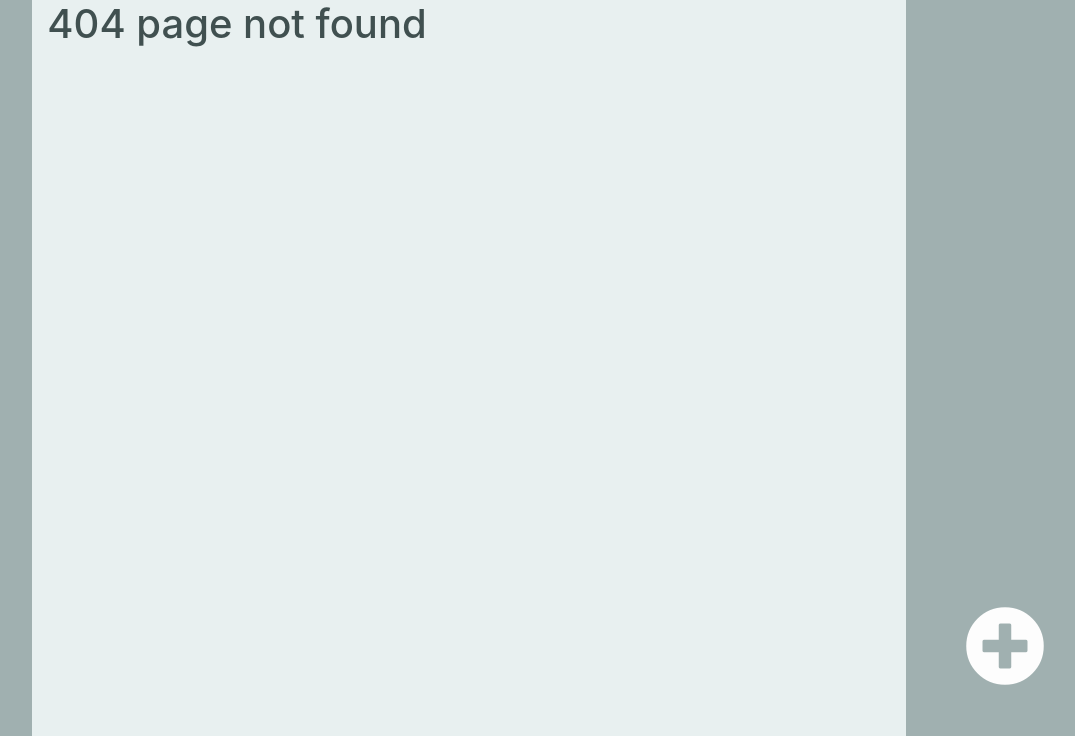
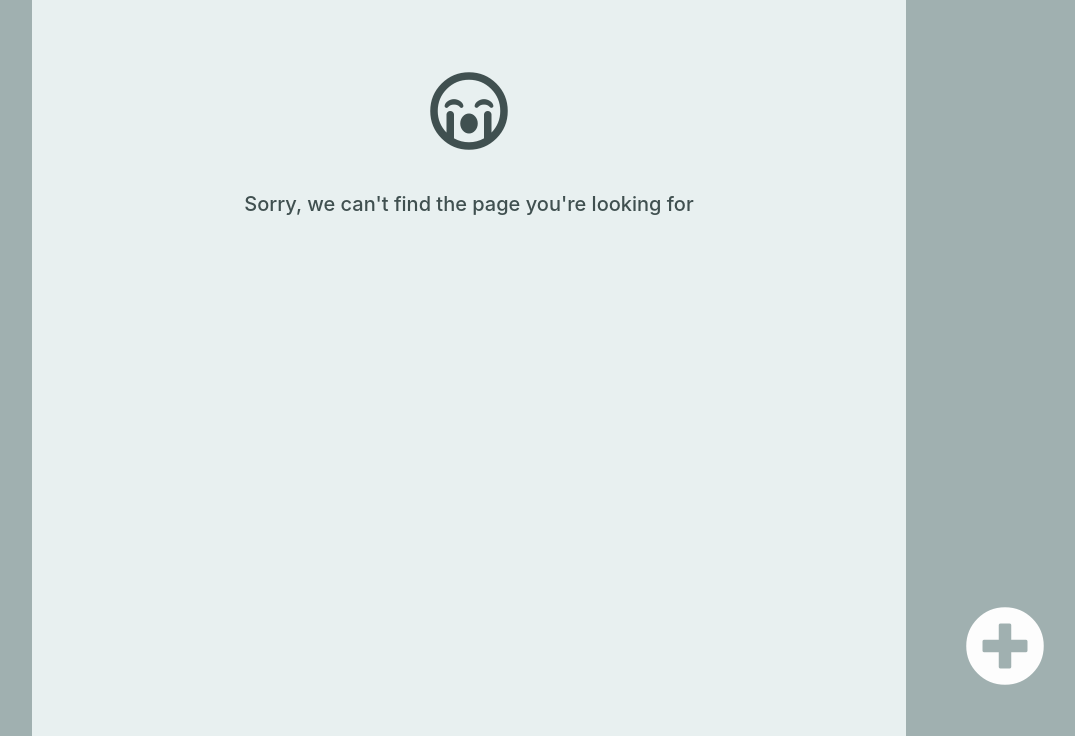
Before and after one commit to alvzed/stickling, a Flask app: page /404 in a window 1280 px wide. Shown: the part 74-810 px from the top of the page, without its empty margins (171-1246 px from the left). Run offline with Flask 2, Linux system fonts and the light colour scheme; some libraries are stand-ins or nearby versions.

Commit message:
add styling to 404-page

```diff
--- a/static/css/style.css
+++ b/static/css/style.css
@@ -422,3 +422,13 @@ p {
   width: 48%;
   margin-bottom: 1rem;
 }
+
+/* -------------- 404 page ------------- */
+#not_found {
+    margin: 8vh 0;
+}
+
+#not_found h1 {
+    font-size: 5rem;
+    margin-bottom: 4vh;
+}
--- a/templates/404.html
+++ b/templates/404.html
@@ -1,6 +1,9 @@
 {% extends 'base.html' %}
 {% block content %}
 
-  <h1>404 page not found</h1>
+<div class="text-center" id="not_found">
+  <h1><i class="far fa-sad-cry"></i></h1>
+  <h5>Sorry, we can't find the page you're looking for</h5>
+</div>
 
 {% endblock %}
```
